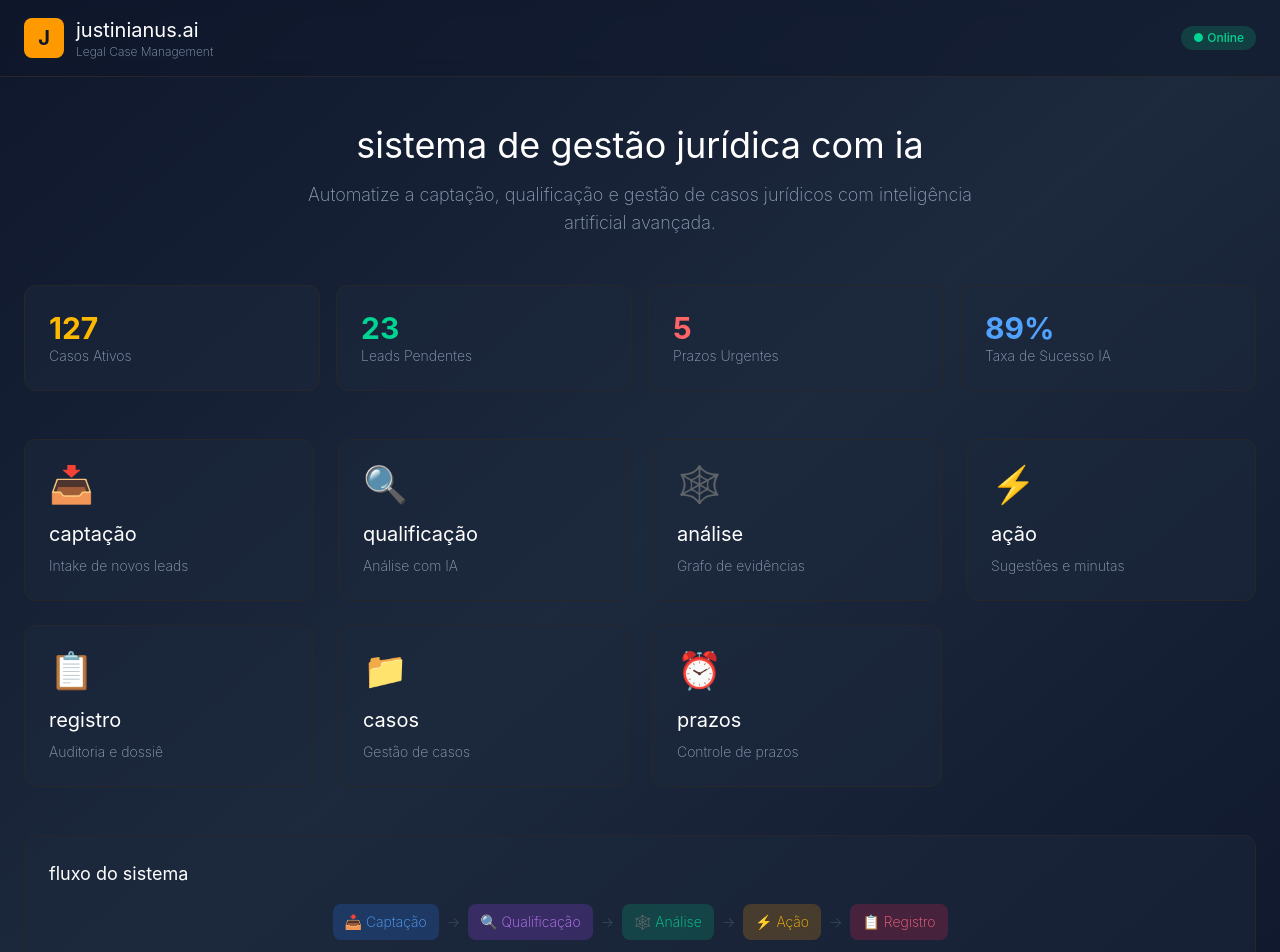
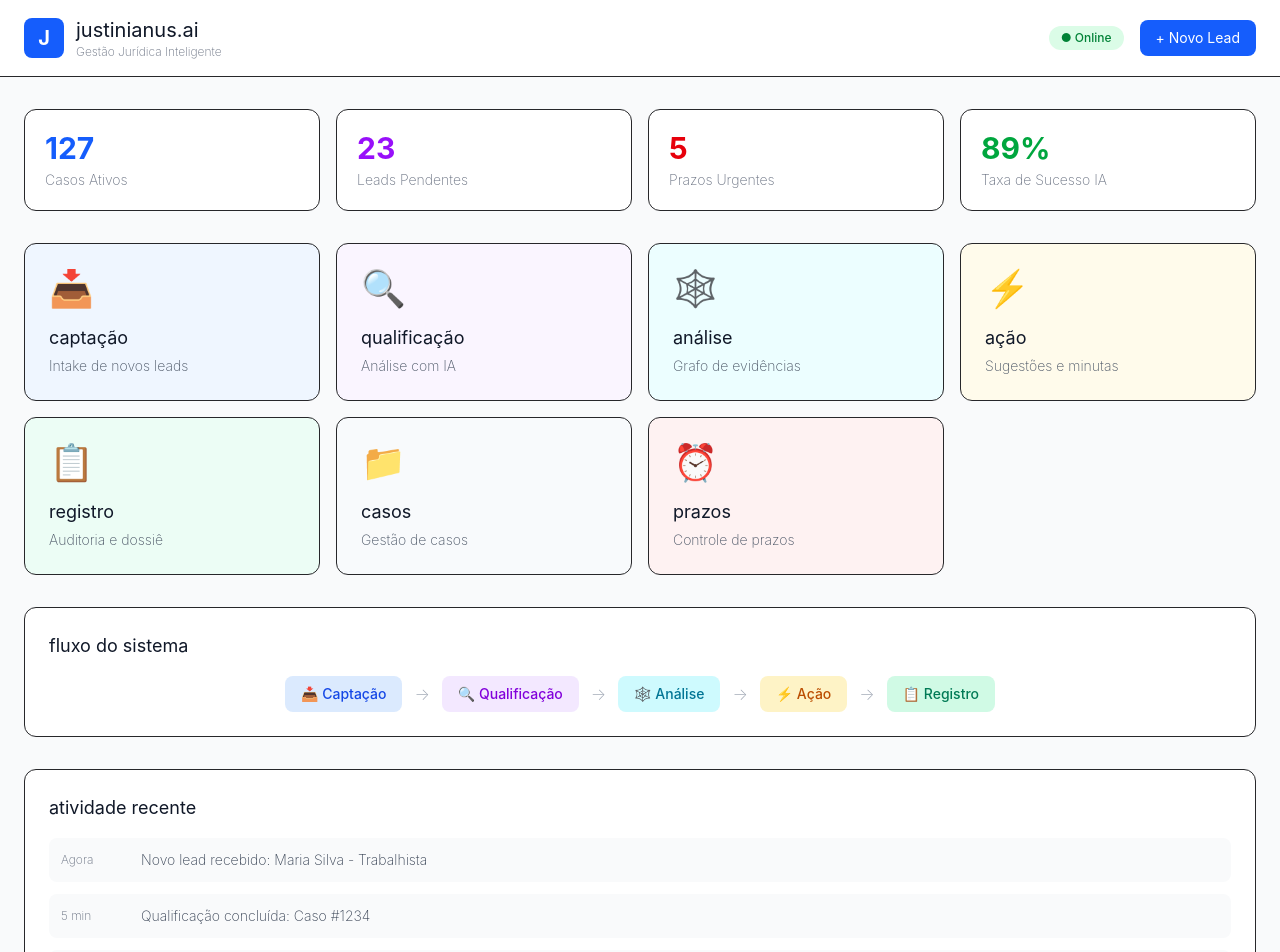
Before and after one commit to seusdados/justinianus-2026-vclau, a Next.js app: page / in a window 1280 px wide. Shown: the top 952 px of the page. Built offline with nearby package versions, Linux system fonts and the light colour scheme.

Commit message:
update: src/app/page.tsx

```diff
--- a/src/app/page.tsx
+++ b/src/app/page.tsx
@@ -2,102 +2,116 @@ import Link from "next/link";
 
 export default function Home() {
   const menuItems = [
-    { href: "/captacao", icon: "📥", title: "Captação", desc: "Intake de novos leads" },
-    { href: "/qualificacao", icon: "🔍", title: "Qualificação", desc: "Análise com IA" },
-    { href: "/analise", icon: "🕸️", title: "Análise", desc: "Grafo de evidências" },
-    { href: "/acao", icon: "⚡", title: "Ação", desc: "Sugestões e minutas" },
-    { href: "/registro", icon: "📋", title: "Registro", desc: "Auditoria e dossiê" },
-    { href: "/casos", icon: "📁", title: "Casos", desc: "Gestão de casos" },
-    { href: "/prazos", icon: "⏰", title: "Prazos", desc: "Controle de prazos" },
+    { href: "/captacao", icon: "📥", title: "Captação", desc: "Intake de novos leads", color: "bg-blue-50 border-blue-200 hover:bg-blue-100" },
+    { href: "/qualificacao", icon: "🔍", title: "Qualificação", desc: "Análise com IA", color: "bg-purple-50 border-purple-200 hover:bg-purple-100" },
+    { href: "/analise", icon: "🕸️", title: "Análise", desc: "Grafo de evidências", color: "bg-cyan-50 border-cyan-200 hover:bg-cyan-100" },
+    { href: "/acao", icon: "⚡", title: "Ação", desc: "Sugestões e minutas", color: "bg-amber-50 border-amber-200 hover:bg-amber-100" },
+    { href: "/registro", icon: "📋", title: "Registro", desc: "Auditoria e dossiê", color: "bg-emerald-50 border-emerald-200 hover:bg-emerald-100" },
+    { href: "/casos", icon: "📁", title: "Casos", desc: "Gestão de casos", color: "bg-slate-50 border-slate-200 hover:bg-slate-100" },
+    { href: "/prazos", icon: "⏰", title: "Prazos", desc: "Controle de prazos", color: "bg-red-50 border-red-200 hover:bg-red-100" },
   ];
 
   return (
-    <div className="min-h-screen bg-gradient-to-br from-slate-900 via-slate-800 to-slate-900">
-      <header className="border-b border-slate-700 bg-slate-900/50 backdrop-blur">
-        <div className="container mx-auto px-6 py-4">
+    <div className="min-h-screen bg-gray-50">
+      {/* Header */}
+      <header className="bg-white border-b border-gray-200 sticky top-0 z-50">
+        <div className="max-w-7xl mx-auto px-6 py-4">
           <div className="flex items-center justify-between">
             <div className="flex items-center gap-3">
-              <div className="flex h-10 w-10 items-center justify-center rounded-lg bg-amber-500 text-xl font-bold text-slate-900">
+              <div className="w-10 h-10 bg-blue-600 rounded-lg flex items-center justify-center text-white font-bold text-xl">
                 J
               </div>
               <div>
-                <h1 className="text-xl font-bold text-white">Justinianus.AI</h1>
-                <p className="text-xs text-slate-400">Legal Case Management</p>
+                <h1 className="text-xl font-semibold text-gray-900">Justinianus.AI</h1>
+                <p className="text-xs text-gray-500">Gestão Jurídica Inteligente</p>
               </div>
             </div>
             <div className="flex items-center gap-4">
-              <span className="rounded-full bg-emerald-500/20 px-3 py-1 text-xs font-medium text-emerald-400">
+              <span className="px-3 py-1 bg-green-100 text-green-700 text-xs font-medium rounded-full">
                 ● Online
               </span>
+              <button className="px-4 py-2 bg-blue-600 text-white text-sm font-medium rounded-lg hover:bg-blue-700 transition">
+                + Novo Lead
+              </button>
             </div>
           </div>
         </div>
       </header>
 
-      <main className="container mx-auto px-6 py-12">
-        <div className="mb-12 text-center">
-          <h2 className="mb-4 text-4xl font-bold text-white">
-            Sistema de Gestão Jurídica com IA
-          </h2>
-          <p className="mx-auto max-w-2xl text-lg text-slate-400">
-            Automatize a captação, qualificação e gestão de casos jurídicos com
-            inteligência artificial avançada.
-          </p>
-        </div>
-
-        <div className="mb-12 grid gap-4 md:grid-cols-4">
-          <div className="rounded-xl border border-slate-700 bg-slate-800/50 p-6">
-            <div className="text-3xl font-bold text-amber-400">127</div>
-            <div className="text-sm text-slate-400">Casos Ativos</div>
+      <main className="max-w-7xl mx-auto px-6 py-8">
+        {/* Stats */}
+        <div className="grid grid-cols-2 md:grid-cols-4 gap-4 mb-8">
+          <div className="bg-white rounded-xl border border-gray-200 p-5">
+            <div className="text-3xl font-bold text-blue-600">127</div>
+            <div className="text-sm text-gray-500 mt-1">Casos Ativos</div>
           </div>
-          <div className="rounded-xl border border-slate-700 bg-slate-800/50 p-6">
-            <div className="text-3xl font-bold text-emerald-400">23</div>
-            <div className="text-sm text-slate-400">Leads Pendentes</div>
+          <div className="bg-white rounded-xl border border-gray-200 p-5">
+            <div className="text-3xl font-bold text-purple-600">23</div>
+            <div className="text-sm text-gray-500 mt-1">Leads Pendentes</div>
           </div>
-          <div className="rounded-xl border border-slate-700 bg-slate-800/50 p-6">
-            <div className="text-3xl font-bold text-red-400">5</div>
-            <div className="text-sm text-slate-400">Prazos Urgentes</div>
+          <div className="bg-white rounded-xl border border-gray-200 p-5">
+            <div className="text-3xl font-bold text-red-600">5</div>
+            <div className="text-sm text-gray-500 mt-1">Prazos Urgentes</div>
           </div>
-          <div className="rounded-xl border border-slate-700 bg-slate-800/50 p-6">
-            <div className="text-3xl font-bold text-blue-400">89%</div>
-            <div className="text-sm text-slate-400">Taxa de Sucesso IA</div>
+          <div className="bg-white rounded-xl border border-gray-200 p-5">
+            <div className="text-3xl font-bold text-green-600">89%</div>
+            <div className="text-sm text-gray-500 mt-1">Taxa de Sucesso IA</div>
           </div>
         </div>
 
-        <div className="grid gap-6 md:grid-cols-2 lg:grid-cols-3 xl:grid-cols-4">
+        {/* Menu Cards */}
+        <div className="grid grid-cols-1 md:grid-cols-2 lg:grid-cols-3 xl:grid-cols-4 gap-4 mb-8">
           {menuItems.map((item) => (
             <Link
               key={item.href}
               href={item.href}
-              className="group rounded-xl border border-slate-700 bg-slate-800/50 p-6 transition-all hover:border-amber-500/50 hover:bg-slate-800"
+              className={`block rounded-xl border p-6 transition-all ${item.color}`}
             >
-              <div className="mb-4 text-4xl">{item.icon}</div>
-              <h3 className="mb-2 text-xl font-semibold text-white group-hover:text-amber-400">
-                {item.title}
-              </h3>
-              <p className="text-sm text-slate-400">{item.desc}</p>
+              <div className="text-4xl mb-4">{item.icon}</div>
+              <h3 className="text-lg font-semibold text-gray-900 mb-1">{item.title}</h3>
+              <p className="text-sm text-gray-600">{item.desc}</p>
             </Link>
           ))}
         </div>
 
-        <div className="mt-12 rounded-xl border border-slate-700 bg-slate-800/50 p-6">
-          <h3 className="mb-4 text-lg font-semibold text-white">Fluxo do Sistema</h3>
-          <div className="flex flex-wrap items-center justify-center gap-2 text-sm">
-            <span className="rounded-lg bg-blue-500/20 px-3 py-2 text-blue-400">📥 Captação</span>
-            <span className="text-slate-600">→</span>
-            <span className="rounded-lg bg-purple-500/20 px-3 py-2 text-purple-400">🔍 Qualificação</span>
-            <span className="text-slate-600">→</span>
-            <span className="rounded-lg bg-emerald-500/20 px-3 py-2 text-emerald-400">🕸️ Análise</span>
-            <span className="text-slate-600">→</span>
-            <span className="rounded-lg bg-amber-500/20 px-3 py-2 text-amber-400">⚡ Ação</span>
-            <span className="text-slate-600">→</span>
-            <span className="rounded-lg bg-rose-500/20 px-3 py-2 text-rose-400">📋 Registro</span>
+        {/* Fluxo */}
+        <div className="bg-white rounded-xl border border-gray-200 p-6">
+          <h3 className="text-lg font-semibold text-gray-900 mb-4">Fluxo do Sistema</h3>
+          <div className="flex flex-wrap items-center justify-center gap-3">
+            <span className="px-4 py-2 bg-blue-100 text-blue-700 rounded-lg text-sm font-medium">📥 Captação</span>
+            <span className="text-gray-400">→</span>
+            <span className="px-4 py-2 bg-purple-100 text-purple-700 rounded-lg text-sm font-medium">🔍 Qualificação</span>
+            <span className="text-gray-400">→</span>
+            <span className="px-4 py-2 bg-cyan-100 text-cyan-700 rounded-lg text-sm font-medium">🕸️ Análise</span>
+            <span className="text-gray-400">→</span>
+            <span className="px-4 py-2 bg-amber-100 text-amber-700 rounded-lg text-sm font-medium">⚡ Ação</span>
+            <span className="text-gray-400">→</span>
+            <span className="px-4 py-2 bg-emerald-100 text-emerald-700 rounded-lg text-sm font-medium">📋 Registro</span>
+          </div>
+        </div>
+
+        {/* Recent Activity */}
+        <div className="mt-8 bg-white rounded-xl border border-gray-200 p-6">
+          <h3 className="text-lg font-semibold text-gray-900 mb-4">Atividade Recente</h3>
+          <div className="space-y-3">
+            {[
+              { time: "Agora", text: "Novo lead recebido: Maria Silva - Trabalhista", type: "lead" },
+              { time: "5 min", text: "Qualificação concluída: Caso #1234", type: "qualificacao" },
+              { time: "15 min", text: "Prazo atualizado: Contestação TRT-2", type: "prazo" },
+              { time: "1 hora", text: "Minuta gerada: Petição Inicial Cível", type: "acao" },
+            ].map((item, i) => (
+              <div key={i} className="flex items-center gap-4 p-3 bg-gray-50 rounded-lg">
+                <span className="text-xs text-gray-500 w-16">{item.time}</span>
+                <span className="text-sm text-gray-700">{item.text}</span>
+              </div>
+            ))}
           </div>
         </div>
       </main>
 
-      <footer className="border-t border-slate-700 bg-slate-900/50 py-6">
-        <div className="container mx-auto px-6 text-center text-sm text-slate-500">
+      {/* Footer */}
+      <footer className="bg-white border-t border-gray-200 mt-8 py-6">
+        <div className="max-w-7xl mx-auto px-6 text-center text-sm text-gray-500">
           Justinianus.AI © 2024 — Sistema de Gestão Jurídica com Inteligência Artificial
         </div>
       </footer>
```
